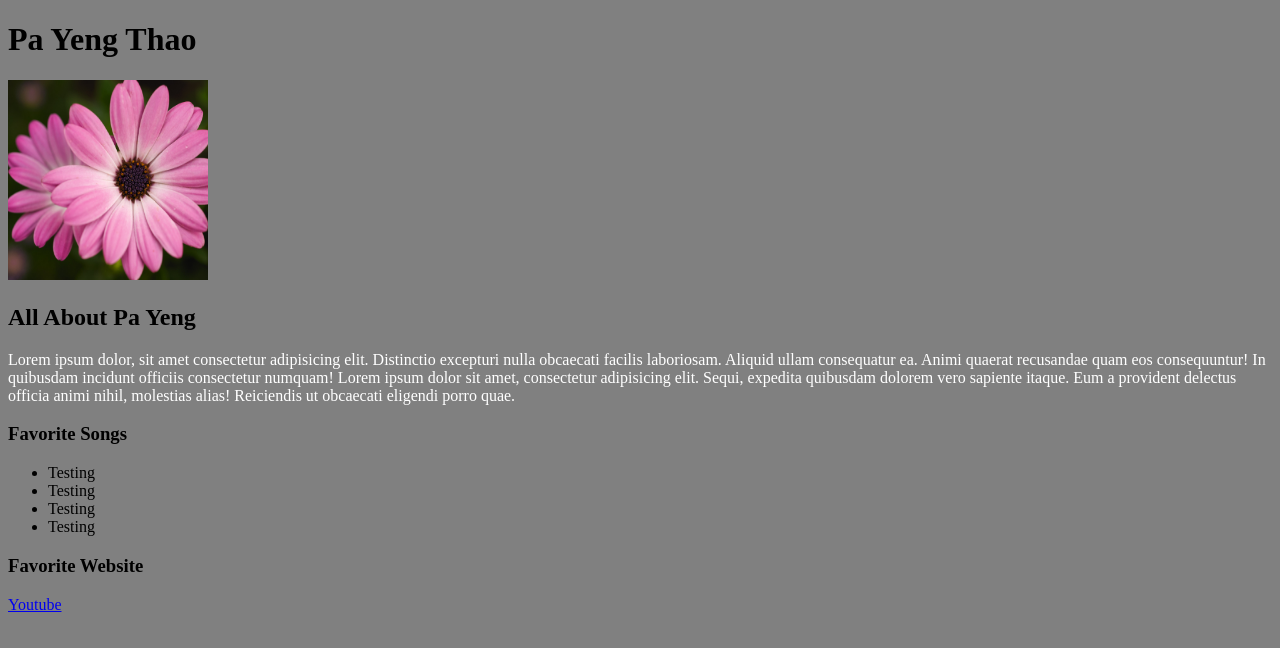
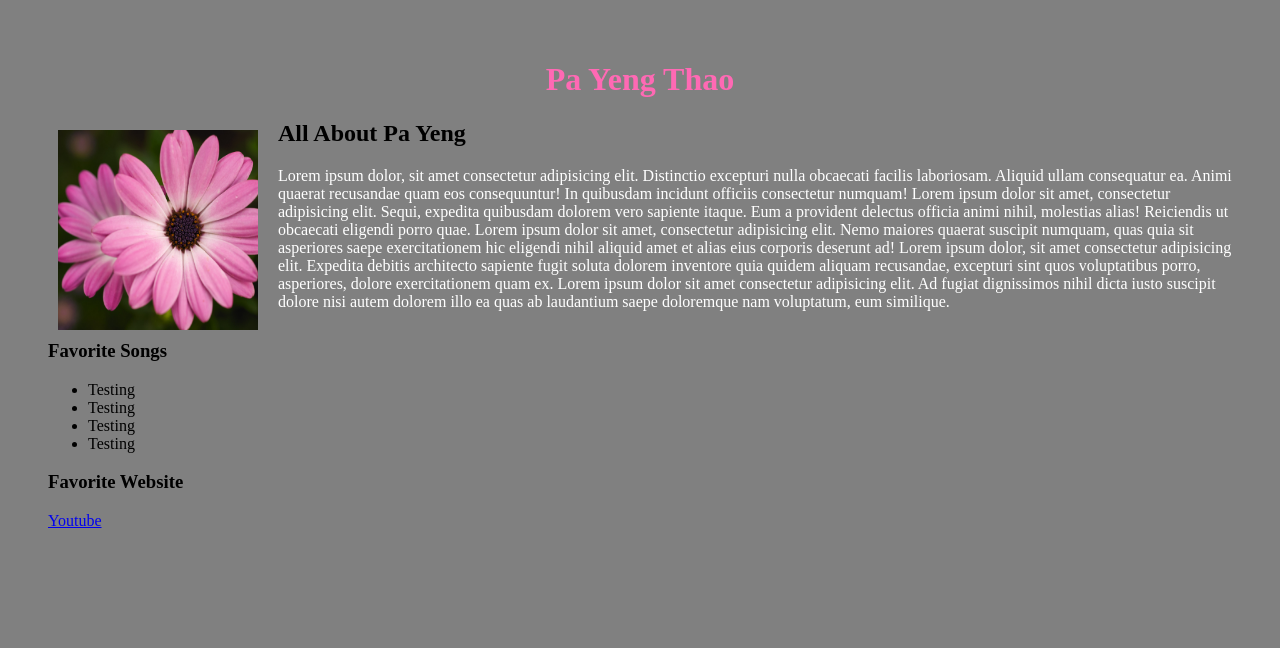
Before and after one commit to payengt24/testing.github.io, a plain HTML site: page index.html in a window 1280 px wide. Drawn offline with Linux system fonts and the light colour scheme.

Commit message:
added style

```diff
--- a/index.html
+++ b/index.html
@@ -10,8 +10,9 @@
 </head>
 
 <body>
+    <div class="container">
         <header>
-        <h1>Pa Yeng Thao</h1>
+            <h1 class= "title">Pa Yeng Thao</h1>
         </header>
 
         <section>
@@ -21,9 +22,11 @@
 
             <p>Lorem ipsum dolor, sit amet consectetur adipisicing elit. Distinctio excepturi nulla obcaecati facilis laboriosam.
                 Aliquid ullam consequatur ea. Animi quaerat recusandae quam eos consequuntur! In quibusdam incidunt officiis
-            consectetur numquam! Lorem ipsum dolor sit amet, consectetur adipisicing elit. Sequi, expedita quibusdam dolorem vero sapiente itaque. Eum a provident delectus officia animi nihil, molestias alias! Reiciendis ut obcaecati eligendi porro quae.</p>
+                consectetur numquam! Lorem ipsum dolor sit amet, consectetur adipisicing elit. Sequi, expedita quibusdam
+                dolorem vero sapiente itaque. Eum a provident delectus officia animi nihil, molestias alias! Reiciendis ut
+                obcaecati eligendi porro quae. Lorem ipsum dolor sit amet, consectetur adipisicing elit. Nemo maiores quaerat suscipit numquam, quas quia sit asperiores saepe exercitationem hic eligendi nihil aliquid amet et alias eius corporis deserunt ad! Lorem ipsum dolor, sit amet consectetur adipisicing elit. Expedita debitis architecto sapiente fugit soluta dolorem inventore quia quidem aliquam recusandae, excepturi sint quos voluptatibus porro, asperiores, dolore exercitationem quam ex. Lorem ipsum dolor sit amet consectetur adipisicing elit. Ad fugiat dignissimos nihil dicta iusto suscipit dolore nisi autem dolorem illo ea quas ab laudantium saepe doloremque nam voluptatum, eum similique.</p>
 
-        <h3>Favorite Songs</h3>
+            <h3 class= "song">Favorite Songs</h3>
             <ul>
                 <li>Testing</li>
                 <li>Testing</li>
@@ -35,7 +38,7 @@
 
 
         </section>
-
+    </div>
 
 </body>
 
--- a/style.css
+++ b/style.css
@@ -10,3 +10,25 @@ p {
     width: 200px;
     height: 200px;
 }
+
+.container{
+    margin: 20px;
+    padding: 20px;
+}
+
+.title {
+    text-align: center;
+    color: hotpink;
+
+}
+
+.pinkFlower {
+    float:left;
+    display:inline;
+    padding: 10px;
+    margin-right: 10px;
+}
+
+.song {
+    clear: both;
+}
```
Lines whose indentation alone changed are shown as unchanged.
